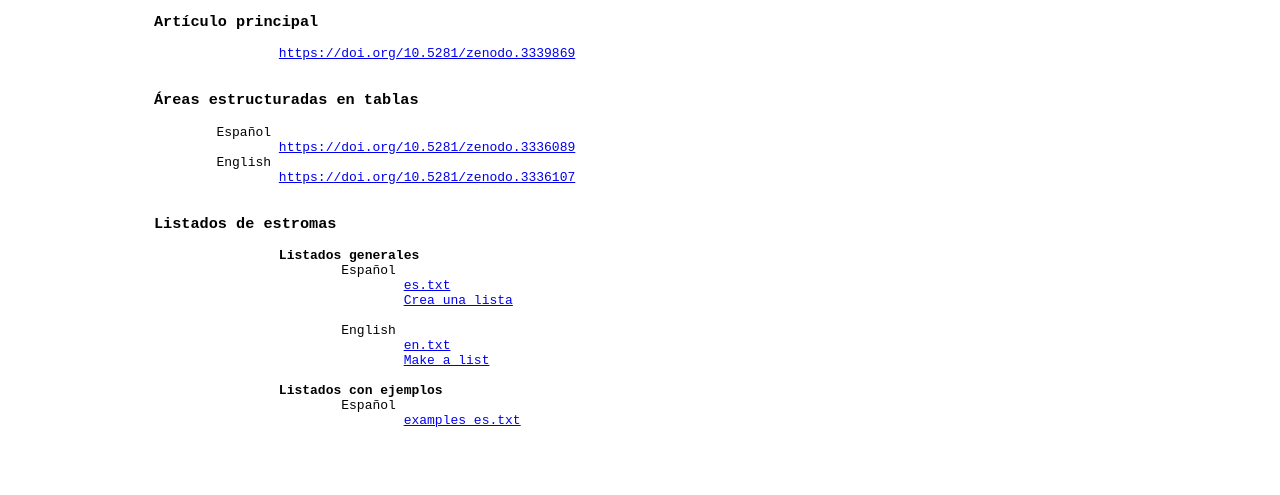
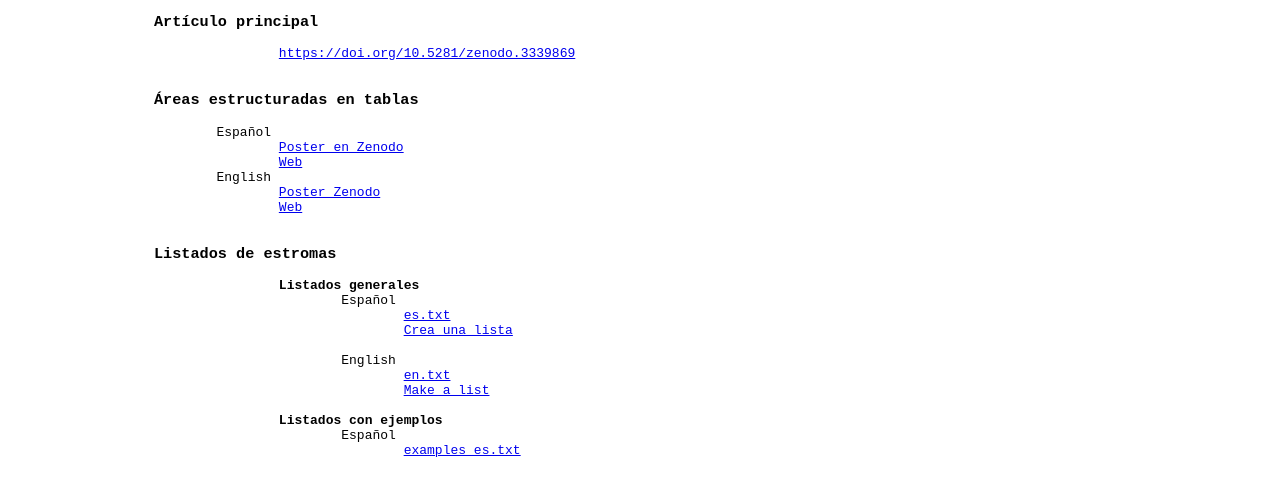
Before and after one commit to josepssv/EstromasDelYo, a plain HTML site: page index.html in a window 1280 px wide. Shown: the part 93-588 px from the top of the page. Drawn offline with Linux system fonts and the light colour scheme.

Commit message:
Update index.html

```diff
--- a/index.html
+++ b/index.html
@@ -8,9 +8,11 @@
 <h3>Artículo principal</h3>		<a href="https://doi.org/10.5281/zenodo.3339869">https://doi.org/10.5281/zenodo.3339869</a>
 
 <h3>Áreas estructuradas en tablas</h3>	Español
-		<a href="https://doi.org/10.5281/zenodo.3336089">https://doi.org/10.5281/zenodo.3336089</a>
+		<a href="https://doi.org/10.5281/zenodo.3336089">Poster en Zenodo</a>
+		<a href="https://josepssv.github.io/EstromasDelYo/table/index.html?lan=es">Web</a>
 	English
-		<a href="https://doi.org/10.5281/zenodo.3336107">https://doi.org/10.5281/zenodo.3336107</a>
+		<a href="https://doi.org/10.5281/zenodo.3336107">Poster Zenodo</a>
+		<a href="https://josepssv.github.io/EstromasDelYo/table/index.html?lan=en">Web</a>
 
 <h3>Listados de estromas</h3>		<b>Listados generales</b>
 			Español
```
